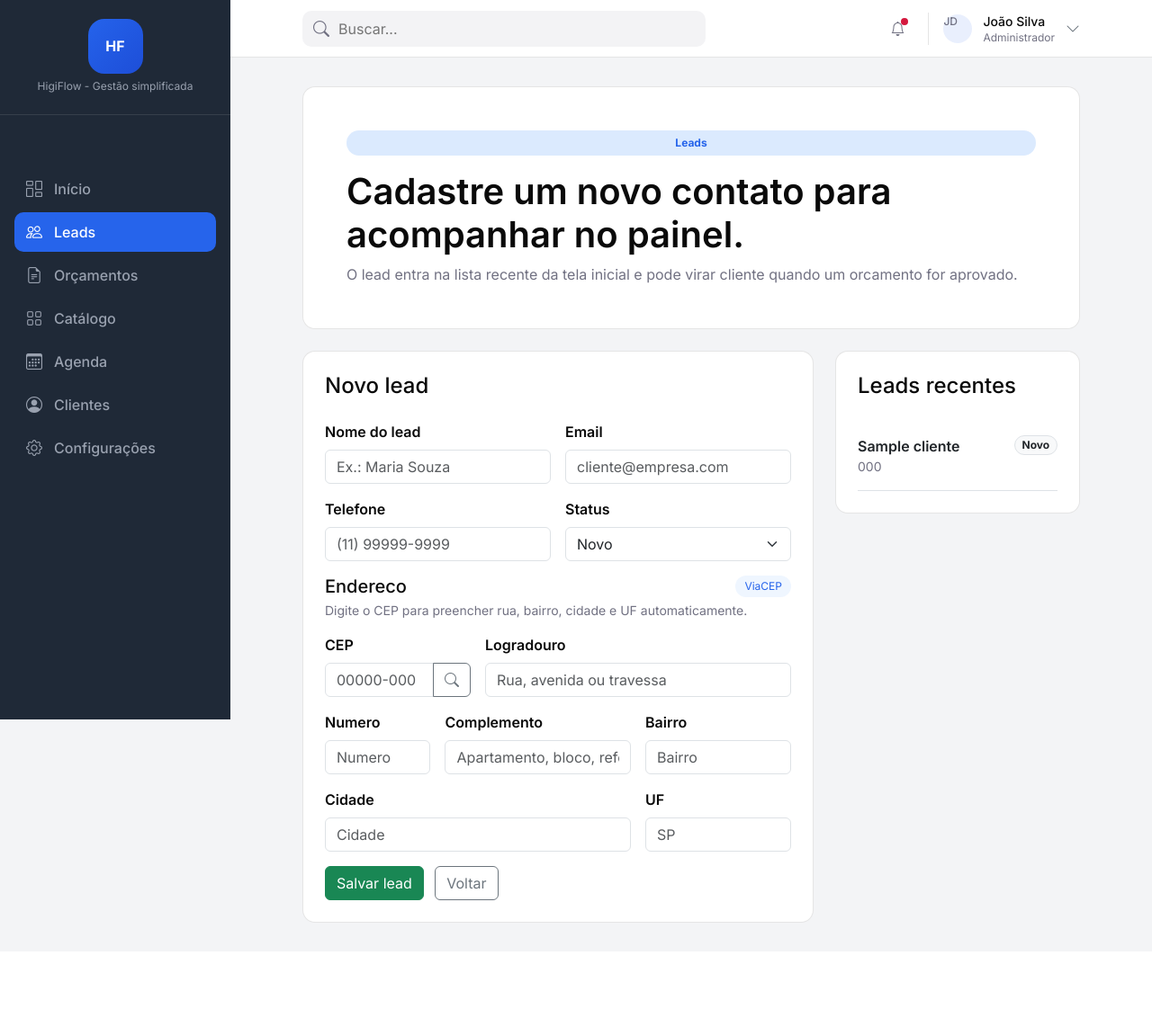
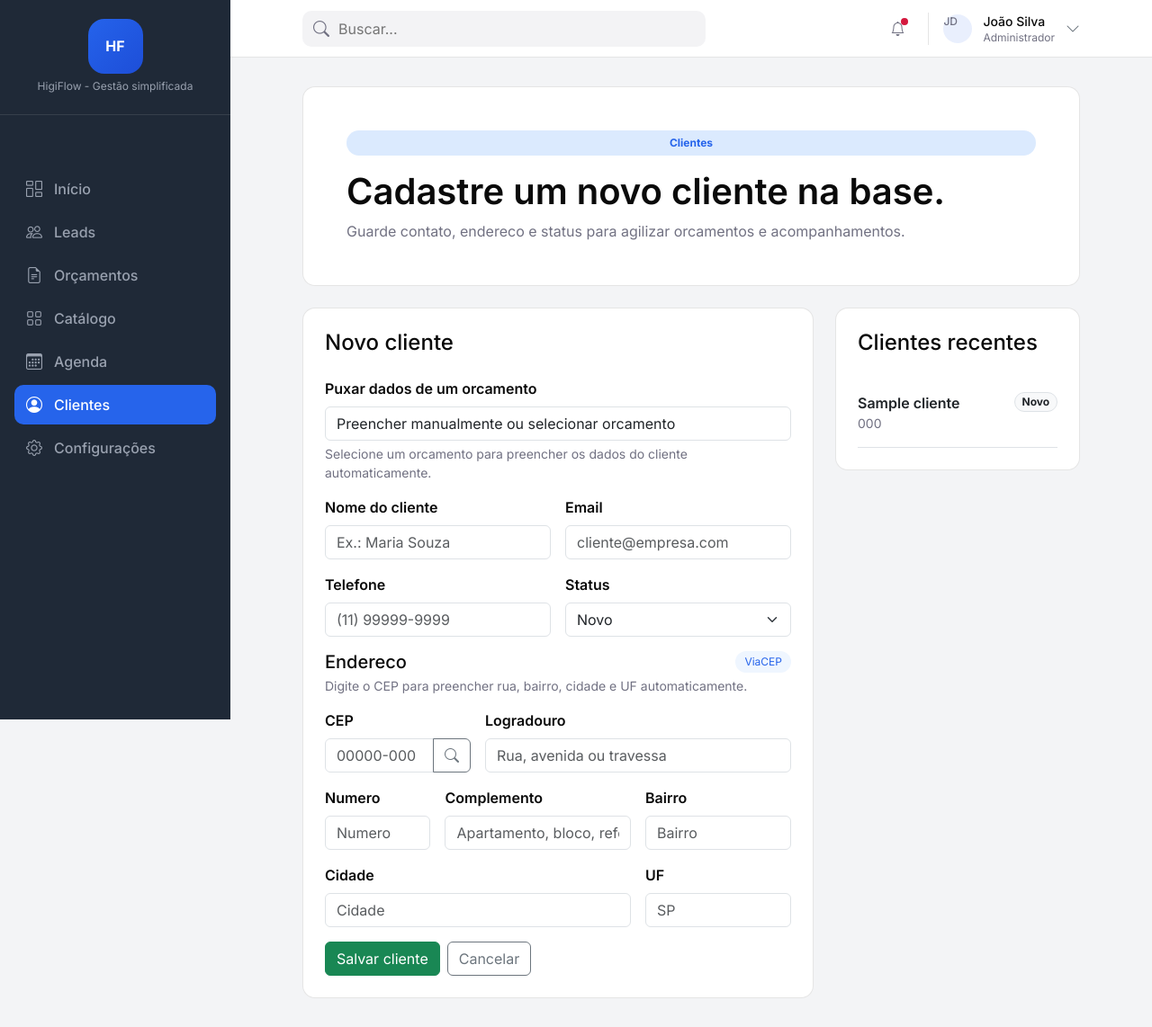
Before and after one commit to pedro-cruzz/ERP-higienizacao, a Django app: page /clientes/novo/ in a window 1280 px wide. Shown: the whole page at 90% size. Before the commit the page ends 1026 px from the top, so only its background shows below. Run offline with Django 5.2, Linux system fonts and the light colour scheme; tables that the repository leaves empty hold one stand-in row (values such as "Sample post"); some libraries are stand-ins or nearby versions.

Commit message:
feat: cadastro de clientes

```diff
--- a/service/forms.py
+++ b/service/forms.py
@@ -1,6 +1,6 @@
 from django import forms
 
-from service.models import CategoriaCatalogo, Cliente, Service_catalog
+from service.models import CategoriaCatalogo, Cliente, Orcamento, Service_catalog
 
 
 class CategoriaCatalogoForm(forms.ModelForm):
@@ -99,6 +99,14 @@ class ProdutoCatalogoForm(forms.ModelForm):
 
 
 class ClienteForm(forms.ModelForm):
+    orcamento_origem = forms.ModelChoiceField(
+        label="Puxar dados de um orcamento",
+        queryset=Orcamento.objects.none(),
+        required=False,
+        empty_label="Preencher manualmente ou selecionar orcamento",
+        widget=forms.Select(),
+    )
+
     class Meta:
         model = Cliente
         fields = [
@@ -116,7 +124,7 @@ class ClienteForm(forms.ModelForm):
             "status",
         ]
         labels = {
-            "name": "Nome do lead",
+            "name": "Nome do cliente",
             "email": "Email",
             "telefone": "Telefone",
             "cep": "CEP",
@@ -144,7 +152,17 @@ class ClienteForm(forms.ModelForm):
         }
 
     def __init__(self, *args, **kwargs):
+        if args and args[0] is not None:
+            args = (self._data_com_orcamento(args[0]), *args[1:])
+        elif kwargs.get("data") is not None:
+            kwargs["data"] = self._data_com_orcamento(kwargs["data"])
+
         super().__init__(*args, **kwargs)
+        self.fields["orcamento_origem"].queryset = Orcamento.objects.filter(cliente__isnull=True).order_by(
+            "-created_at", "-id"
+        )
+        self.fields["orcamento_origem"].label_from_instance = self._orcamento_label
+        self.fields["orcamento_origem"].widget.attrs["class"] = "form-select"
         for field_name in [
             "telefone",
             "cep",
@@ -163,6 +181,43 @@ class ClienteForm(forms.ModelForm):
                 field.widget.attrs["class"] = "form-select"
             elif name != "endereco":
                 field.widget.attrs["class"] = "form-control text-uppercase" if name == "uf" else "form-control"
+
+    @staticmethod
+    def _orcamento_label(orcamento: Orcamento) -> str:
+        contato = orcamento.email or orcamento.telefone or "sem contato"
+        return f"#{orcamento.pk} - {orcamento.name} ({contato})"
+
+    @staticmethod
+    def _data_com_orcamento(data):
+        mutable_data = data.copy()
+        orcamento_id = mutable_data.get("orcamento_origem")
+        if not orcamento_id:
+            return mutable_data
+
+        orcamento = Orcamento.objects.filter(pk=orcamento_id, cliente__isnull=True).first()
+        if not orcamento:
+            return mutable_data
+
+        for field_name in [
+            "name",
+            "email",
+            "telefone",
+            "cep",
+            "logradouro",
+            "numero",
+            "complemento",
+            "bairro",
+            "cidade",
+            "uf",
+            "endereco",
+        ]:
+            if not mutable_data.get(field_name):
+                mutable_data[field_name] = getattr(orcamento, field_name, None) or ""
+
+        if not mutable_data.get("status"):
+            mutable_data["status"] = Cliente.Status.CONVERTIDO
+
+        return mutable_data
 
     def clean(self):
         cleaned_data = super().clean()
--- a/service/templates/service/base.html
+++ b/service/templates/service/base.html
@@ -50,7 +50,7 @@
                     <i class="bi bi-calendar3"></i>
                     <span>Agenda</span>
                 </a>
-                <a href="{% url 'clientes' %}" class="hf-nav-link{% if request.resolver_match.url_name == 'clientes' %} active{% endif %}">
+                <a href="{% url 'clientes' %}" class="hf-nav-link{% if request.resolver_match.url_name == 'clientes' or request.resolver_match.url_name == 'novo_cliente' or request.resolver_match.url_name == 'editar_cliente' %} active{% endif %}">
                     <i class="bi bi-person-circle"></i>
                     <span>Clientes</span>
                 </a>
--- /dev/null
+++ b/service/templates/service/cliente_form.html
@@ -0,0 +1,201 @@
+{% extends "service/base.html" %}
+
+{% block title %}{% if is_edit %}Editar Cliente{% else %}Novo Cliente{% endif %} | HigiFlow{% endblock %}
+
+{% block content %}
+    <section class="hero-card card border-0 p-4 p-lg-5 mb-4">
+        <span class="badge rounded-pill px-3 py-2 mb-3">Clientes</span>
+        <h1 class="display-6 fw-semibold">{% if is_edit %}Atualize os dados do cliente.{% else %}Cadastre um novo cliente na base.{% endif %}</h1>
+        <p class="mb-0 text-white-50">
+            Guarde contato, endereco e status para agilizar orcamentos e acompanhamentos.
+        </p>
+    </section>
+
+    <section class="row g-4">
+        <article class="col-12 col-xl-8">
+            <div class="content-card p-4">
+                <h2 class="h4 mb-4">{% if is_edit %}Editar cliente{% else %}Novo cliente{% endif %}</h2>
+                <form method="post" class="row g-3" data-cep-url-template="{% url 'buscar_endereco_cep' '00000000' %}">
+                    {% csrf_token %}
+                    {{ form.non_field_errors }}
+
+                    {% if not is_edit %}
+                        <div class="col-12">
+                            <label for="{{ form.orcamento_origem.id_for_label }}" class="form-label fw-semibold">{{ form.orcamento_origem.label }}</label>
+                            {{ form.orcamento_origem }}
+                            {{ form.orcamento_origem.errors }}
+                            <p class="muted-copy small mb-0 mt-1">Selecione um orcamento para preencher os dados do cliente automaticamente.</p>
+                        </div>
+                    {% endif %}
+
+                    <div class="col-12 col-md-6">
+                        <label for="{{ form.name.id_for_label }}" class="form-label fw-semibold">{{ form.name.label }}</label>
+                        {{ form.name }}
+                        {{ form.name.errors }}
+                    </div>
+
+                    <div class="col-12 col-md-6">
+                        <label for="{{ form.email.id_for_label }}" class="form-label fw-semibold">{{ form.email.label }}</label>
+                        {{ form.email }}
+                        {{ form.email.errors }}
+                    </div>
+
+                    <div class="col-12 col-md-6">
+                        <label for="{{ form.telefone.id_for_label }}" class="form-label fw-semibold">{{ form.telefone.label }}</label>
+                        {{ form.telefone }}
+                        {{ form.telefone.errors }}
+                    </div>
+
+                    <div class="col-12 col-md-6">
+                        <label for="{{ form.status.id_for_label }}" class="form-label fw-semibold">{{ form.status.label }}</label>
+                        {{ form.status }}
+                        {{ form.status.errors }}
+                    </div>
+
+                    {{ form.endereco }}
+
+                    <div class="col-12">
+                        <div class="d-flex align-items-center justify-content-between gap-3 mb-1">
+                            <h3 class="h5 mb-0">Endereco</h3>
+                            <span class="status-pill status-soft-blue">ViaCEP</span>
+                        </div>
+                        <p class="muted-copy small mb-0">Digite o CEP para preencher rua, bairro, cidade e UF automaticamente.</p>
+                    </div>
+
+                    <div class="col-12 col-md-4">
+                        <label for="{{ form.cep.id_for_label }}" class="form-label fw-semibold">{{ form.cep.label }}</label>
+                        <div class="input-group">
+                            {{ form.cep }}
+                            <button type="button" class="btn btn-outline-secondary" data-cep-search>
+                                <i class="bi bi-search"></i>
+                            </button>
+                        </div>
+                        {{ form.cep.errors }}
+                    </div>
+
+                    <div class="col-12 col-md-8">
+                        <label for="{{ form.logradouro.id_for_label }}" class="form-label fw-semibold">{{ form.logradouro.label }}</label>
+                        {{ form.logradouro }}
+                        {{ form.logradouro.errors }}
+                    </div>
+
+                    <div class="col-12 col-md-3">
+                        <label for="{{ form.numero.id_for_label }}" class="form-label fw-semibold">{{ form.numero.label }}</label>
+                        {{ form.numero }}
+                        {{ form.numero.errors }}
+                    </div>
+
+                    <div class="col-12 col-md-5">
+                        <label for="{{ form.complemento.id_for_label }}" class="form-label fw-semibold">{{ form.complemento.label }}</label>
+                        {{ form.complemento }}
+                        {{ form.complemento.errors }}
+                    </div>
+
+                    <div class="col-12 col-md-4">
+                        <label for="{{ form.bairro.id_for_label }}" class="form-label fw-semibold">{{ form.bairro.label }}</label>
+                        {{ form.bairro }}
+                        {{ form.bairro.errors }}
+                    </div>
+
+                    <div class="col-12 col-md-8">
+                        <label for="{{ form.cidade.id_for_label }}" class="form-label fw-semibold">{{ form.cidade.label }}</label>
+                        {{ form.cidade }}
+                        {{ form.cidade.errors }}
+                    </div>
+
+                    <div class="col-12 col-md-4">
+                        <label for="{{ form.uf.id_for_label }}" class="form-label fw-semibold">{{ form.uf.label }}</label>
+                        {{ form.uf }}
+                        {{ form.uf.errors }}
+                    </div>
+
+                    <div class="col-12 d-flex flex-wrap gap-2">
+                        <button type="submit" class="btn btn-success">
+                            {% if is_edit %}Salvar alteracoes{% else %}Salvar cliente{% endif %}
+                        </button>
+                        <a href="{% url 'clientes' %}" class="btn btn-outline-secondary">Cancelar</a>
+                    </div>
+                </form>
+            </div>
+        </article>
+
+        <aside class="col-12 col-xl-4">
+            <div class="section-card p-4">
+                <h2 class="h4 mb-4">Clientes recentes</h2>
+                {% if clientes_recentes %}
+                    <div class="list-group list-group-flush">
+                        {% for cliente_recente in clientes_recentes %}
+                            <div class="list-group-item px-0 py-3 bg-transparent border-bottom">
+                                <div class="d-flex justify-content-between gap-3">
+                                    <div>
+                                        <div class="fw-semibold">{{ cliente_recente.name }}</div>
+                                        <div class="small muted-copy">{{ cliente_recente.telefone|default:cliente_recente.email }}</div>
+                                    </div>
+                                    <span class="badge text-bg-light border text-dark rounded-pill align-self-start">{{ cliente_recente.get_status_display }}</span>
+                                </div>
+                            </div>
+                        {% endfor %}
+                    </div>
+                {% else %}
+                    <div class="empty-state text-center p-4">
+                        Nenhum outro cliente cadastrado ainda.
+                    </div>
+                {% endif %}
+            </div>
+        </aside>
+    </section>
+{% endblock %}
+
+{% block extra_scripts %}
+    {% if not is_edit %}
+        {{ orcamentos_origem|json_script:"orcamentos-origem-data" }}
+        <script>
+            document.addEventListener("DOMContentLoaded", () => {
+                const select = document.querySelector("[name='orcamento_origem']");
+                const dataElement = document.getElementById("orcamentos-origem-data");
+                if (!select || !dataElement) {
+                    return;
+                }
+
+                const orcamentos = JSON.parse(dataElement.textContent).reduce((accumulator, orcamento) => {
+                    accumulator[String(orcamento.id)] = orcamento;
+                    return accumulator;
+                }, {});
+
+                const fieldNames = [
+                    "name",
+                    "email",
+                    "telefone",
+                    "cep",
+                    "logradouro",
+                    "numero",
+                    "complemento",
+                    "bairro",
+                    "cidade",
+                    "uf",
+                    "endereco",
+                    "status",
+                ];
+
+                function applyOrcamentoData() {
+                    const orcamento = orcamentos[select.value];
+                    if (!orcamento) {
+                        return;
+                    }
+
+                    fieldNames.forEach((fieldName) => {
+                        const field = document.querySelector(`[name='${fieldName}']`);
+                        if (field) {
+                            field.value = orcamento[fieldName] || "";
+                        }
+                    });
+                }
+
+                select.addEventListener("change", applyOrcamentoData);
+                if (select.value) {
+                    applyOrcamentoData();
+                }
+            });
+        </script>
+    {% endif %}
+{% endblock %}
--- a/service/urls.py
+++ b/service/urls.py
@@ -11,6 +11,7 @@ from service.views import (
     deletar_orcamento,
     deletar_produto,
     detalhe_orcamento,
+    editar_cliente,
     editar_orcamento,
     editar_produto,
     gerar_orcamento_pdf,
@@ -19,6 +20,7 @@ from service.views import (
     listar_leads,
     listar_orcamentos,
     nova_categoria,
+    novo_cliente,
     novo_lead,
     novo_orcamento,
     novo_produto,
@@ -30,9 +32,11 @@ urlpatterns = [
     path("", inicio, name="inicio"),
     path("teste/", teste, name="teste"),
     path("leads/", listar_leads, name="leads"),
+    path("leads/novo/", novo_lead, name="novo_lead"),
     path("catalogo/", catalogo, name="catalogo"),
     path("clientes/", listar_clientes, name="clientes"),
-    path("clientes/novo/", novo_lead, name="novo_lead"),
+    path("clientes/novo/", novo_cliente, name="novo_cliente"),
+    path("clientes/<int:pk>/editar/", editar_cliente, name="editar_cliente"),
     path("clientes/<int:pk>/deletar/", deletar_cliente, name="deletar_cliente"),
     path("catalogo/novo/", novo_produto, name="novo_produto"),
     path("catalogo/<int:pk>/editar/", editar_produto, name="editar_produto"),
--- a/service/views/__init__.py
+++ b/service/views/__init__.py
@@ -1,9 +1,11 @@
 from service.views.catalogo import (
     catalogo,
     deletar_cliente,
+    editar_cliente,
     listar_clientes,
     listar_leads,
     nova_categoria,
+    novo_cliente,
     novo_lead,
 )
 from service.views.comum import inicio, teste
@@ -36,6 +38,7 @@ __all__ = [
     "deletar_orcamento",
     "deletar_produto",
     "detalhe_orcamento",
+    "editar_cliente",
     "editar_orcamento",
     "editar_produto",
     "gerar_orcamento_pdf",
@@ -44,6 +47,7 @@ __all__ = [
     "listar_leads",
     "listar_orcamentos",
     "nova_categoria",
+    "novo_cliente",
     "novo_lead",
     "novo_orcamento",
     "novo_produto",
--- a/service/views/catalogo.py
+++ b/service/views/catalogo.py
@@ -4,7 +4,7 @@ from django.http import HttpRequest, HttpResponse
 from django.shortcuts import get_object_or_404, redirect, render
 
 from service.forms import CategoriaCatalogoForm, ClienteForm
-from service.models import CategoriaCatalogo, Cliente, Service_catalog
+from service.models import CategoriaCatalogo, Cliente, Orcamento, Service_catalog
 
 
 def _lead_status_class(status: str) -> str:
@@ -156,6 +156,93 @@ def listar_leads(request: HttpRequest) -> HttpResponse:
     return render(request, "service/leads.html", context)
 
 
+def _cliente_initial_orcamento(orcamento: Orcamento) -> dict:
+    return {
+        "orcamento_origem": orcamento.pk,
+        "name": orcamento.name,
+        "email": orcamento.email,
+        "telefone": orcamento.telefone,
+        "cep": orcamento.cep,
+        "logradouro": orcamento.logradouro,
+        "numero": orcamento.numero,
+        "complemento": orcamento.complemento,
+        "bairro": orcamento.bairro,
+        "cidade": orcamento.cidade,
+        "uf": orcamento.uf,
+        "endereco": orcamento.endereco,
+        "status": Cliente.Status.CONVERTIDO,
+    }
+
+
+def _orcamentos_origem_cliente():
+    orcamentos = Orcamento.objects.filter(cliente__isnull=True).order_by("-created_at", "-id")[:50]
+    return [
+        {
+            "id": orcamento.pk,
+            "name": orcamento.name,
+            "email": orcamento.email or "",
+            "telefone": orcamento.telefone or "",
+            "cep": orcamento.cep or "",
+            "logradouro": orcamento.logradouro or "",
+            "numero": orcamento.numero or "",
+            "complemento": orcamento.complemento or "",
+            "bairro": orcamento.bairro or "",
+            "cidade": orcamento.cidade or "",
+            "uf": orcamento.uf or "",
+            "endereco": orcamento.endereco or "",
+            "status": Cliente.Status.CONVERTIDO,
+        }
+        for orcamento in orcamentos
+    ]
+
+
+def novo_cliente(request: HttpRequest) -> HttpResponse:
+    if request.method == "POST":
+        form = ClienteForm(request.POST)
+        if form.is_valid():
+            cliente = form.save()
+            orcamento = form.cleaned_data.get("orcamento_origem")
+            if orcamento:
+                orcamento.cliente = cliente
+                orcamento.save(update_fields=["cliente", "updated_at"])
+            messages.success(request, f"Cliente '{cliente.name}' cadastrado com sucesso.")
+            return redirect("clientes")
+    else:
+        orcamento_id = request.GET.get("orcamento") or request.GET.get("orcamento_origem")
+        orcamento = Orcamento.objects.filter(pk=orcamento_id, cliente__isnull=True).first() if orcamento_id else None
+        form = ClienteForm(initial=_cliente_initial_orcamento(orcamento) if orcamento else None)
+
+    context = {
+        "form": form,
+        "clientes_recentes": Cliente.objects.order_by("-created_at", "-id")[:5],
+        "orcamentos_origem": _orcamentos_origem_cliente(),
+        "is_edit": False,
+    }
+    return render(request, "service/cliente_form.html", context)
+
+
+def editar_cliente(request: HttpRequest, pk: int) -> HttpResponse:
+    cliente = get_object_or_404(Cliente, pk=pk)
+
+    if request.method == "POST":
+        form = ClienteForm(request.POST, instance=cliente)
+        if form.is_valid():
+            cliente = form.save()
+            messages.success(request, f"Cliente '{cliente.name}' atualizado com sucesso.")
+            return redirect("clientes")
+    else:
+        form = ClienteForm(instance=cliente)
+
+    context = {
+        "form": form,
+        "cliente": cliente,
+        "clientes_recentes": Cliente.objects.exclude(pk=pk).order_by("-created_at", "-id")[:5],
+        "orcamentos_origem": [],
+        "is_edit": True,
+    }
+    return render(request, "service/cliente_form.html", context)
+
+
 def novo_lead(request: HttpRequest) -> HttpResponse:
     if request.method == "POST":
         form = ClienteForm(request.POST)
```
Also changed, not shown: service/templates/service/clientes.html (+17 -3 lines), service/tests.py (+102 -0 lines).
